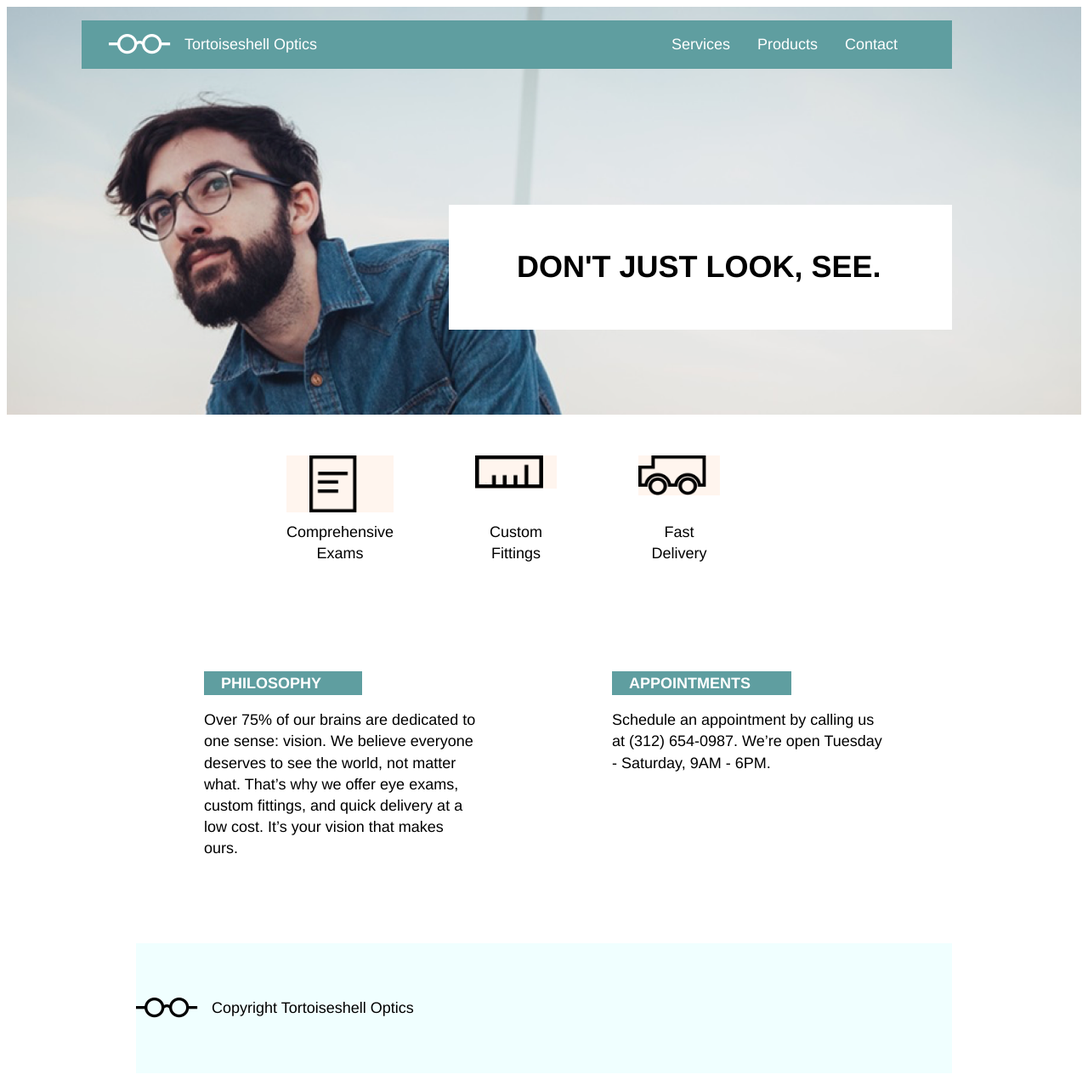
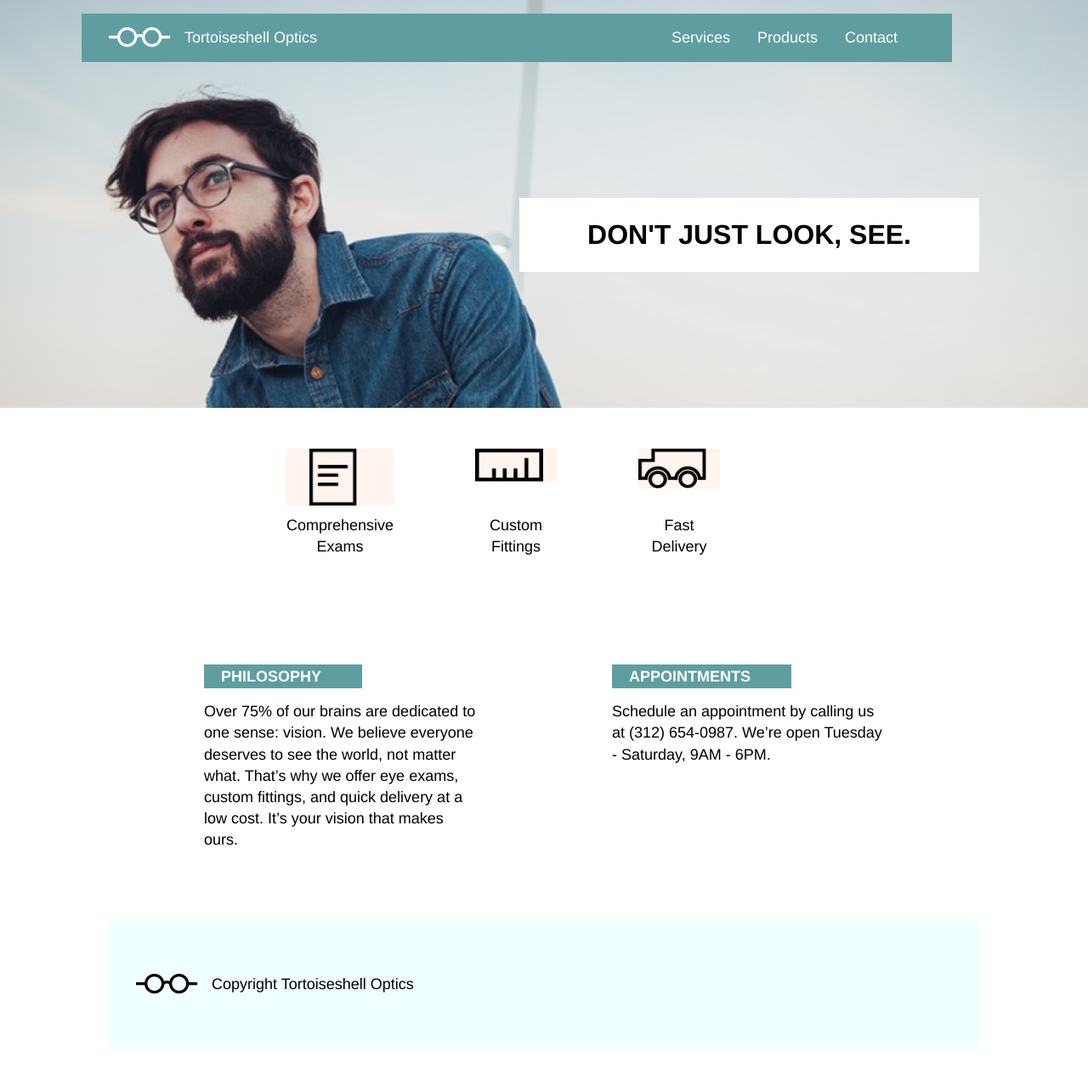
Before and after one commit to sajover/tortoiseshell_optics, a plain HTML site: page index.html in a window 1280 px wide. Shown: the whole page at 85% size. After the commit the page ends 1235 px from the top, so only its background shows below. Drawn offline with Linux system fonts and the light colour scheme; files whose address does not match are found by name.

Commit message:
Add finished desktop screen.

```diff
--- a/index.html
+++ b/index.html
@@ -3,6 +3,7 @@
   <head>
     <meta charset="utf-8">
     <title>Tortoiseshell Optics</title>
+    <link rel="stylesheet" type="text/css "href="resources/css/reset.css">
     <link rel="stylesheet" type="text/css" href="resources/css/stlye.css">
   </head>
   <body>
--- /dev/null
+++ b/resources/css/reset.css
@@ -0,0 +1,48 @@
+/* http://meyerweb.com/eric/tools/css/reset/
+   v2.0 | 20110126
+   License: none (public domain)
+*/
+
+html, body, div, span, applet, object, iframe,
+h1, h2, h3, h4, h5, h6, p, blockquote, pre,
+a, abbr, acronym, address, big, cite, code,
+del, dfn, em, img, ins, kbd, q, s, samp,
+small, strike, strong, sub, sup, tt, var,
+b, u, i, center,
+dl, dt, dd, ol, ul, li,
+fieldset, form, label, legend,
+table, caption, tbody, tfoot, thead, tr, th, td,
+article, aside, canvas, details, embed,
+figure, figcaption, footer, header, hgroup,
+menu, nav, output, ruby, section, summary,
+time, mark, audio, video {
+  margin: 0;
+  padding: 0;
+  border: 0;
+  font-size: 100%;
+  font: inherit;
+  vertical-align: baseline;
+}
+/* HTML5 display-role reset for older browsers */
+article, aside, details, figcaption, figure,
+footer, header, hgroup, menu, nav, section {
+  display: block;
+}
+body {
+  line-height: 1;
+}
+ol, ul {
+  list-style: none;
+}
+blockquote, q {
+  quotes: none;
+}
+blockquote:before, blockquote:after,
+q:before, q:after {
+  content: '';
+  content: none;
+}
+table {
+  border-collapse: collapse;
+  border-spacing: 0;
+}
--- a/resources/css/stlye.css
+++ b/resources/css/stlye.css
@@ -5,7 +5,9 @@ div {
 body {
   font-size: 18px;
   line-height: 1.4;
-  font-family: Helvetica;
+  font-family: "Helvetica", sans-serif;
+  background-color: white;
+
 
 }
 
@@ -68,10 +70,10 @@ li {
 .title {
   background-color: white;
   padding: 1.5rem 5rem;
-  width: 27rem;
+  margin-right: -2rem;
 }
 
-.title h3{
+.title h1{
   font-weight: bold;
   font-size: 2rem;
   line-height: 1.2;
@@ -145,24 +147,26 @@ li {
   font-weight: bold;
   color: white;
   width: 10rem;
-  margin-bottom: 1rem;
   padding-left: 1.25rem;
   padding-bottom: 0.25rem;
   padding-top: 0.25rem;
   padding-right: 3rem;
 }
 
+.box p {
+  margin-top: 1rem;
+}
+
 /* Footer */
 footer {
   background-color: azure;
   display: flex;
-  justify-content:center;
+  align-items: center;
+  padding: 4rem 2rem;
 
 }
 
 .copyright {
-  margin-top:4rem;
-  margin-bottom:4rem;
   display: flex;
   align-items: center;
   width: 100%;
```
Also changed, not shown: 2 other files.
